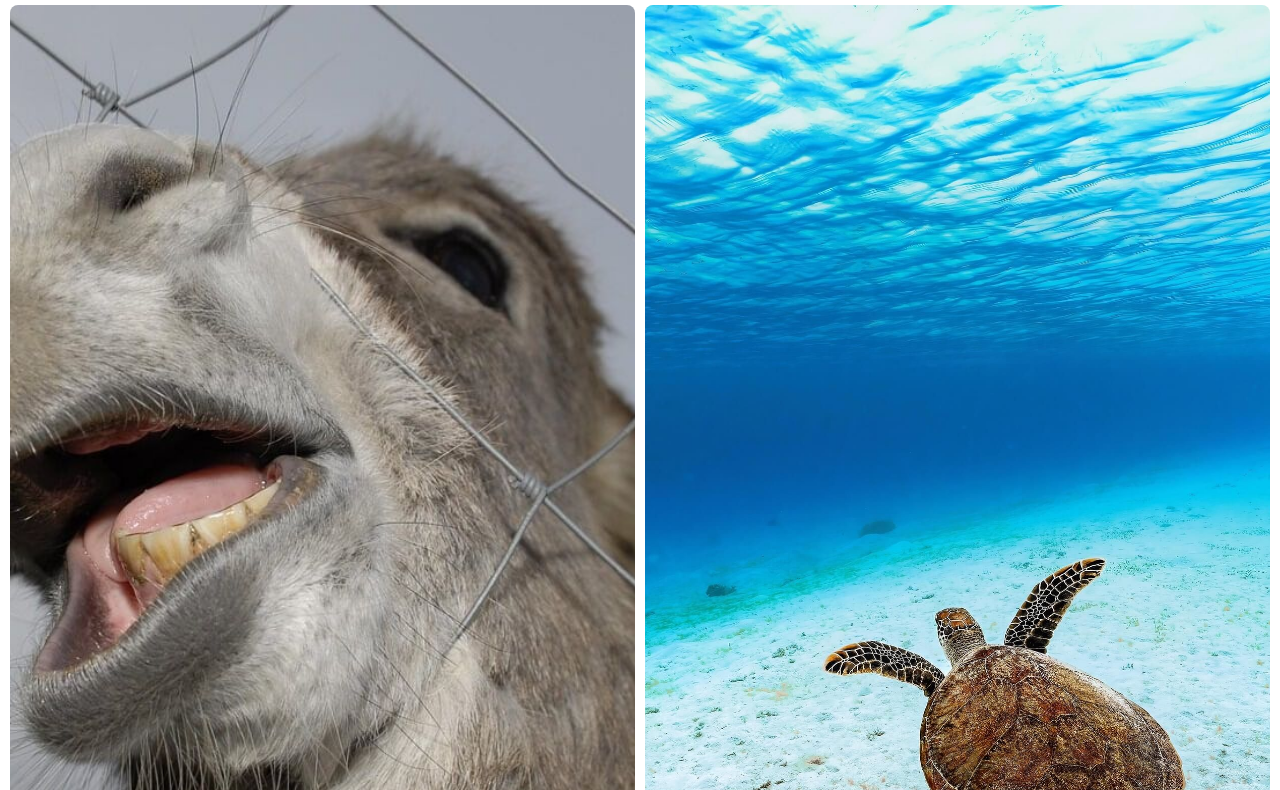
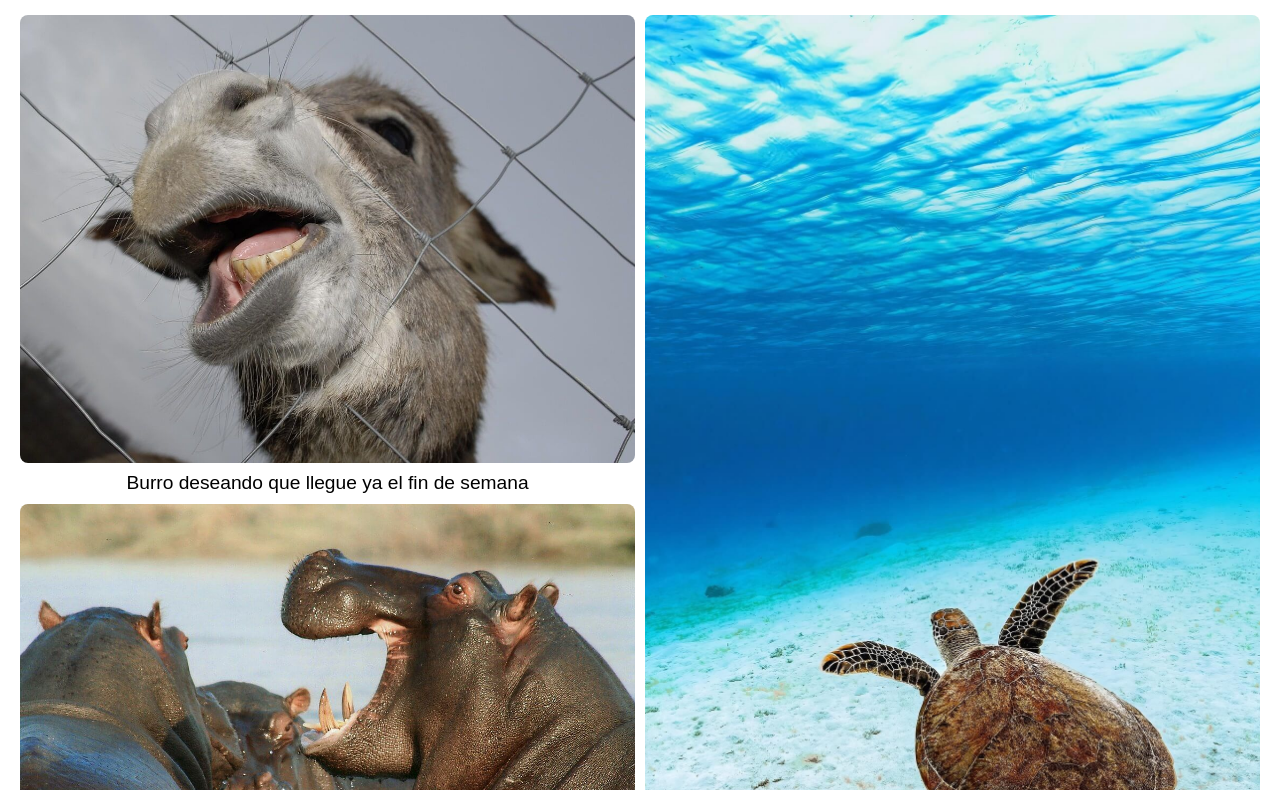
Before and after one commit to Daniel121826/Galeria_Animales, a plain HTML site: page index.html in a window 1280 px wide. Shown: the part 82-872 px from the top of the page. Drawn offline with Linux system fonts and the light colour scheme.

Commit message:
arreglo_fotos

```diff
--- a/fotos.js
+++ b/fotos.js
@@ -87,7 +87,12 @@ galleryData.forEach(item => {
     const div = document.createElement('div');
     div.className = 'galeria-item';
 
-
+       if (item.alt.includes("Tortuga")) {
+        div.classList.add('tortuga');
+    }
+       if (item.alt.includes("Rana")) {
+        div.classList.add('rana');
+    }
     const picture = document.createElement('picture');
     item.sources.forEach(sourceData => {
         const source = document.createElement('source');
--- a/style.css
+++ b/style.css
@@ -1,7 +1,7 @@
  body {
      font-family: Arial, sans-serif;
-     margin: 0px;
-     padding: 0px;
+     margin: 5px;
+     padding: 5px;
  }
 
  h1 {
@@ -15,6 +15,16 @@
     gap: 10px;
     padding: 10px;
  }
+
+ .galeria-item {
+     margin-bottom: 5%;
+ }
+ .galeria-item.tortuga {
+    grid-row: span 2;
+}
+.galeria-item.rana {
+    grid-column: span 2;
+}
 
  .galeria-item img {
     width: 100%;
```
